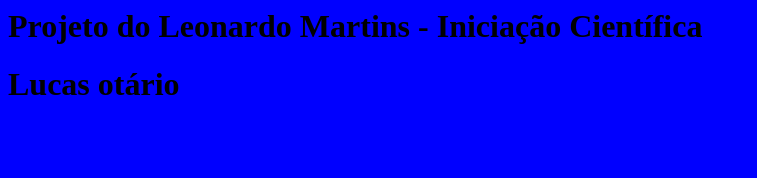
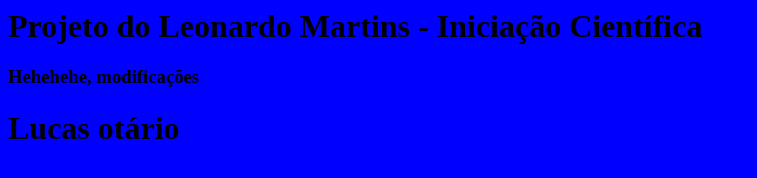
Before and after one commit to LeonardoMoura04/curso-git, a plain HTML site: page index.html in a window 1280 px wide. Shown: the whole page, without its empty margins (0-757 px from the left). Drawn offline with Linux system fonts and the light colour scheme.

Commit message:
Teste com Yugo

```diff
--- a/index.html
+++ b/index.html
@@ -4,6 +4,7 @@
 	<body>
 	</body>
 		<h1>Projeto do Leonardo Martins - Iniciação Científica</h1>
+		<h3>Hehehehe, modificações</h3>
 		<h1>Lucas otário</h1>
 	</head>
 </html>
```
